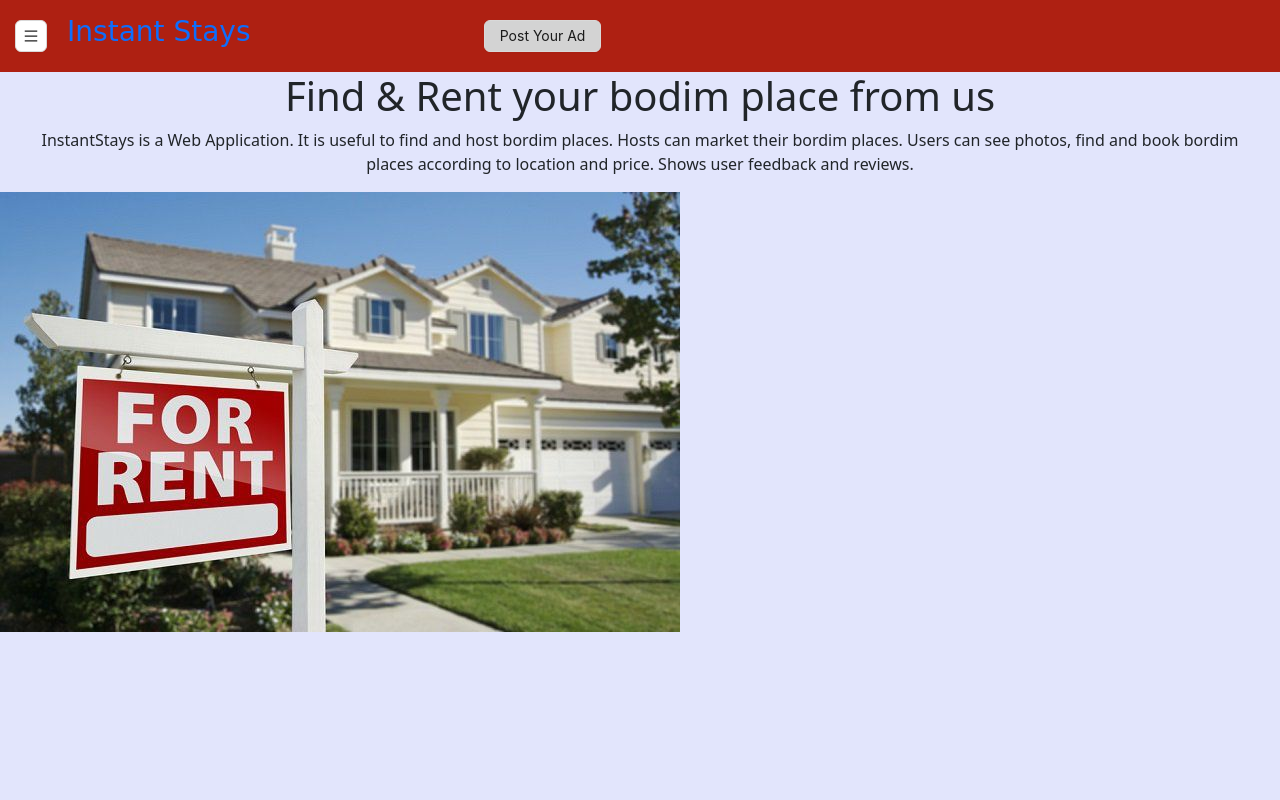
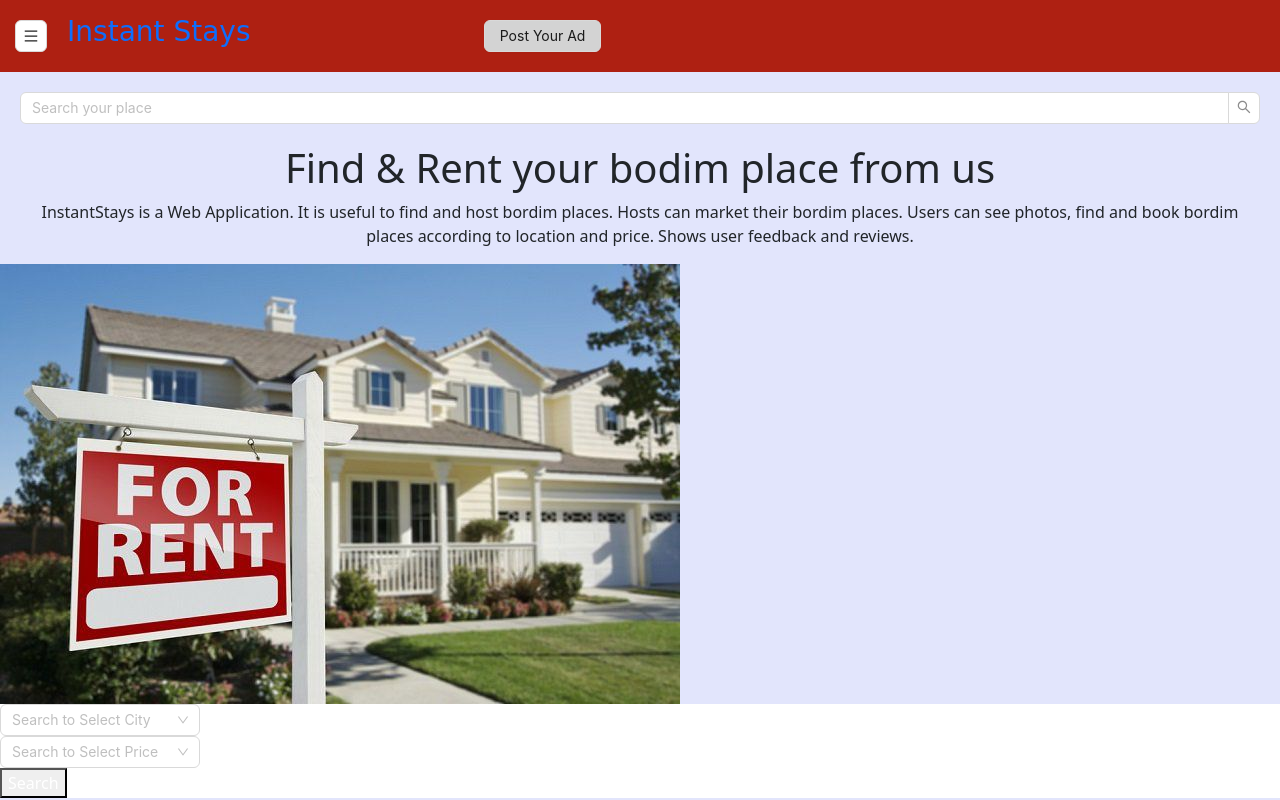
Before and after one commit to bemaldvanitha/renting_app, a React (Create React App) app: page / in a window 1280 px wide. Built offline with nearby package versions, Linux system fonts and the light colour scheme; no server answers; the database is empty; sample sign-in values are in the browser's storage.

Commit message:
update search

```diff
--- a/src/components/HomeBanner.js
+++ b/src/components/HomeBanner.js
@@ -20,7 +20,7 @@ const HomeBanner = () => {
     return (
 
         <section className='h-full max-h-[640px] mb-8 xl:mb-24'>
-             {/* <SearchBar changeSearchTxt={ changeSearch }/> */}
+             <SearchBar changeSearchTxt={ changeSearch }/>
             <div className='flex flex-col lg:flex-row'>
                 <div className='lg:ml-8 xl:ml-[135px] flex flex-col items-center lg:items-start text-center lg:text-left justify-center flex-1 px-4 lg:px-0'>
                     <h1 className='text-4xl lg:text-[58px] font-semibold leading-none mb-6'>
@@ -37,7 +37,7 @@ const HomeBanner = () => {
                 </div>
             </div>
 
-            {/* <Search changeFilters={ changeFilters } /> */}
+            <Search changeFilters={ changeFilters } />
             <AppCard filters={filters} search={ search }/>
         </section>
     )
```
